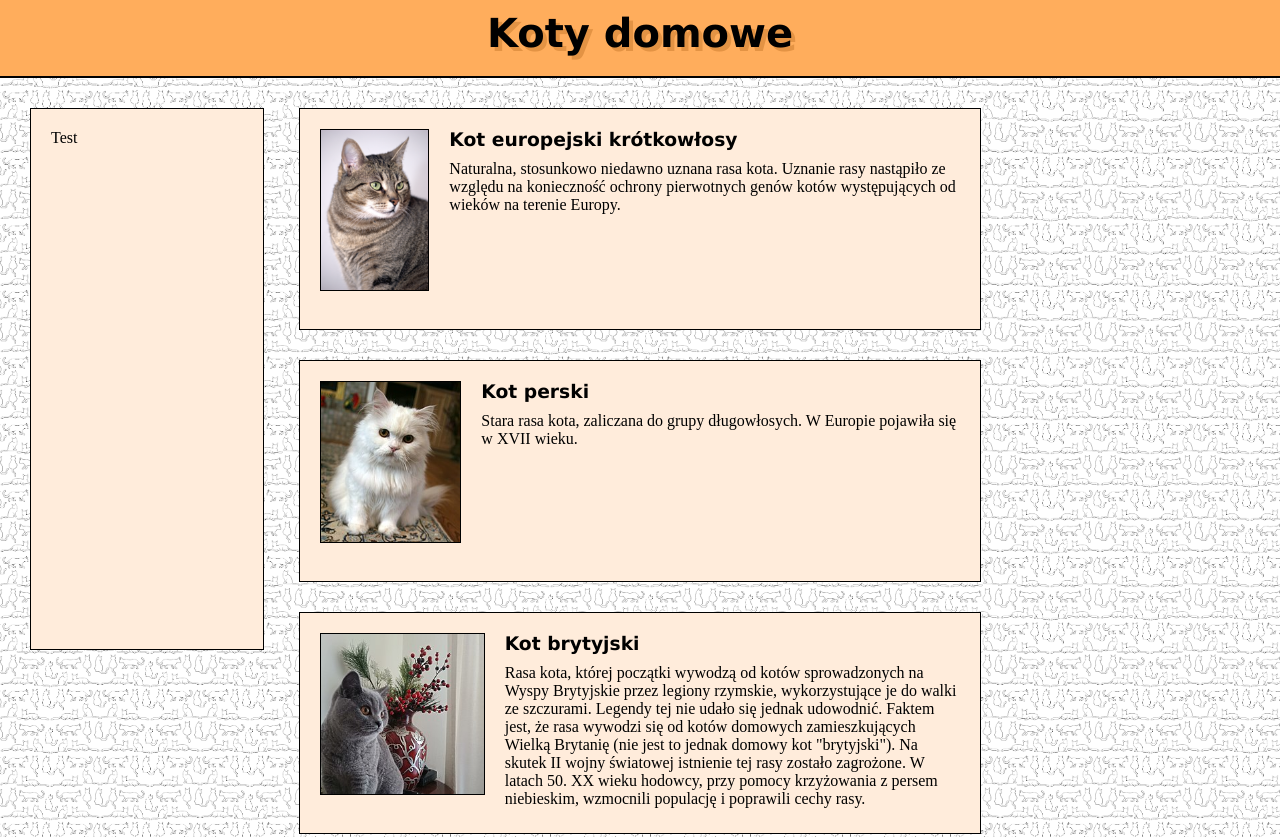
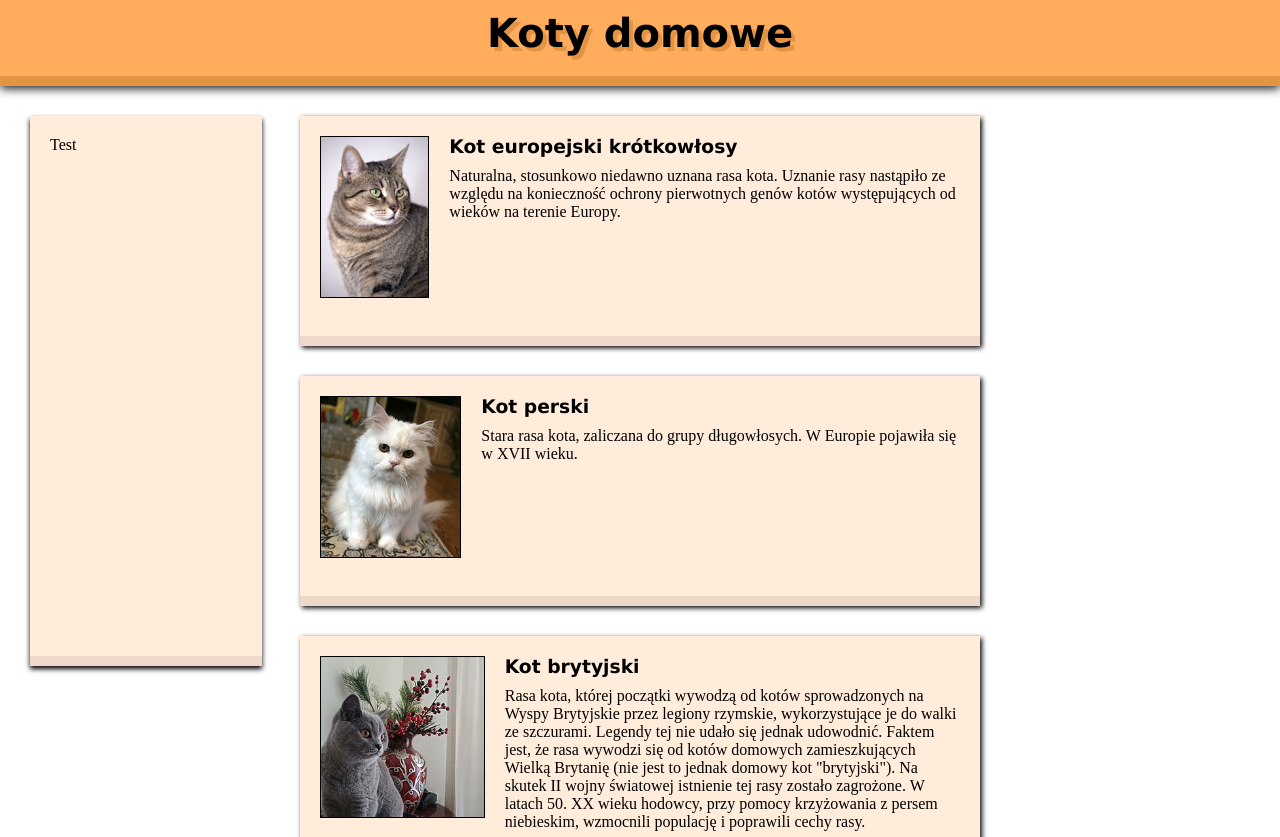
Before and after one commit to OliwierW758/oliwierw758.github.io, a plain HTML site: page projekt/index.html in a window 1280 px wide. Shown: the top 837 px of the page. Drawn offline with Linux system fonts and the light colour scheme.

Commit message:
style changes

```diff
--- a/projekt/style.css
+++ b/projekt/style.css
@@ -6,7 +6,7 @@
 }
 
 body {
-	background-image: url('img/bg.png');
+	/*background-image: url('img/bg.png');*/
 	background-size: 100px;
 }
 
@@ -20,7 +20,8 @@ body {
 	font-family: Verdana;
 	font-weight: bold;
 	text-shadow: 4px 4px #e39344;
-	border-bottom: 2px solid black; /*#e39344*/
+	border-bottom: 10px solid #e39344;
+	box-shadow: 0px 2px 10px;
 }
 
 #art-list {
@@ -32,9 +33,10 @@ body {
 	width: 50vw;
 	margin: auto;
 	margin-top: 30px;
-	border: 1px solid black; /*#de5500*/
 	background-color: #ffecdb;
+	border-bottom: 10px solid #edd8ca;
 	min-height: calc(20vh + 20px);
+	box-shadow: 2px 2px 5px;
 }
 
 #art-list li img {
@@ -54,11 +56,12 @@ body {
 	float: left;
 	width: 15vw;
 	height: 500px;
-	border: 1px solid black;
 	background-color: #ffecdb;
+	border-bottom: 10px solid #edd8ca;
 	margin-left: 30px;
 	margin-top: 30px;
 	padding: 20px;
+	box-shadow: 0px 3px 5px;
 }
 
 #footer {
```
